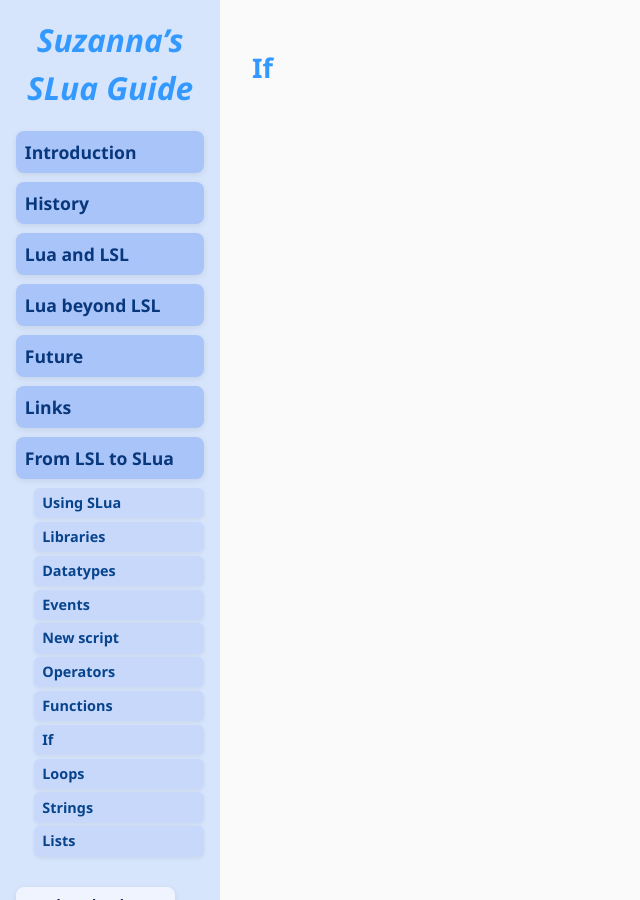
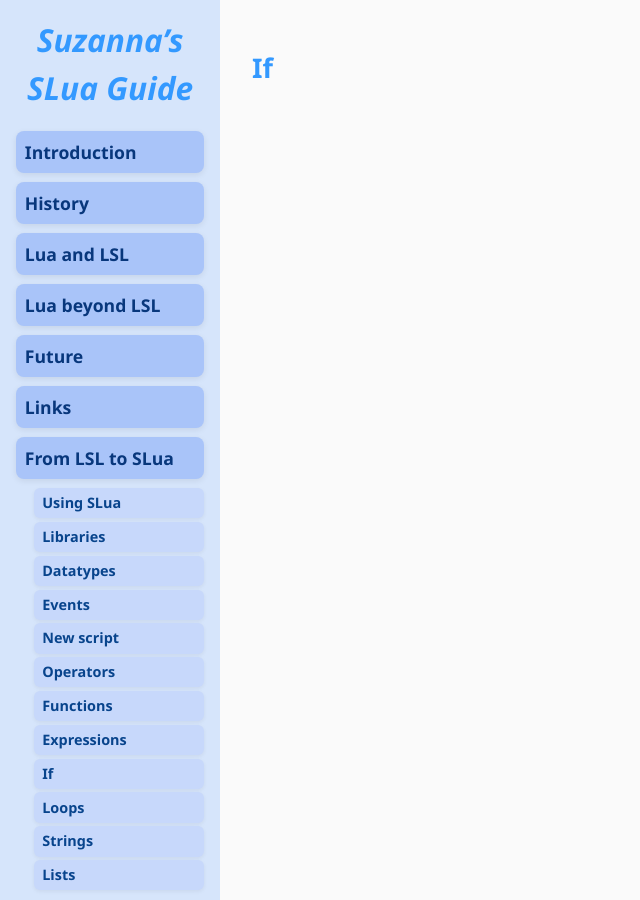
Before and after one commit to Suzanna-Linn/slua, a Jekyll site: the page built from docs/moving-if.md, in a window 1280 px wide. Shown: the whole page, without its empty margins (0-640 px from the left). Built offline with Jekyll 4.4.1, drawn with Linux system fonts in a browser that asks for light colours; nearby versions of some CDN libraries; our own code applies the rules of GitHub Pages for plain Markdown files; comment, search, counter and statistics services are not loaded.

Commit message:
Update sidebar.html

```diff
--- a/docs/_includes/sidebar.html
+++ b/docs/_includes/sidebar.html
@@ -17,6 +17,7 @@
         <li><a href="/slua/moving-new-script" class="page-link">New script</a></li>
         <li><a href="/slua/moving-operators" class="page-link">Operators</a></li>
         <li><a href="/slua/moving-functions" class="page-link">Functions</a></li>
+        <li><a href="/slua/moving-expressions" class="page-link">Expressions</a></li>
         <li><a href="/slua/moving-if" class="page-link">If</a></li>
         <li><a href="/slua/moving-loops" class="page-link">Loops</a></li>
         <li><a href="/slua/moving-strings" class="page-link">Strings</a></li>
```
